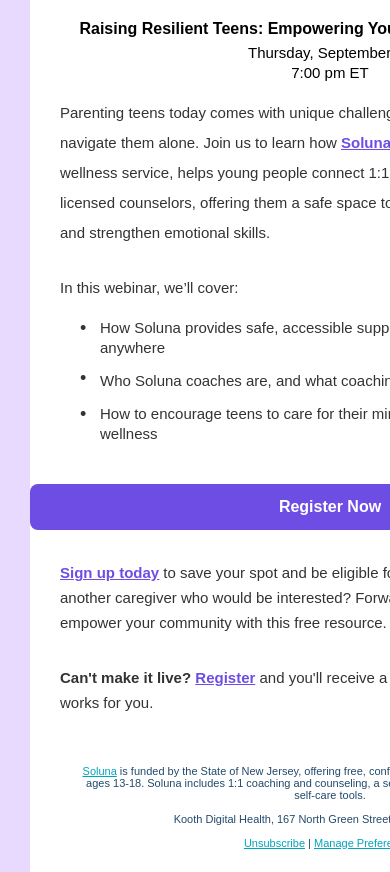
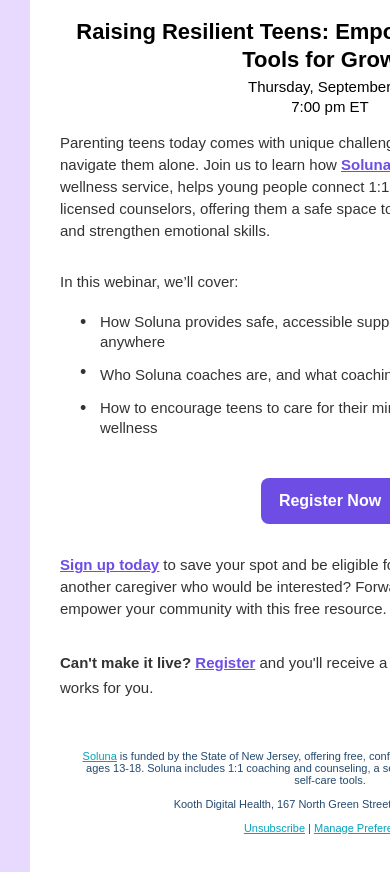
Before and after one commit to dishupatel/solunaapp, a plain HTML site: page Index.html in a window 390 px wide. Shown: the part 262-1134 px from the top of the page. Drawn offline with Linux system fonts and the light colour scheme.

Commit message:
updated css

```diff
--- a/Index.html
+++ b/Index.html
@@ -28,7 +28,7 @@
 			:root{color-scheme:light;}
 			@media (prefers-dark-interface) {body{-apple-color-filter:none;}}
 			@media only screen and (max-width: 640px) {  #emailBody table, .table-width, .table-width, #emailWrappe{width: 100%!important; max-width: 100%!important; }  .listing-table{  max-width: 100%!important; width: 100%!important;} .testi-box{padding: 15px!important; height: 100px;}
-		    .mid-title{font: 600 30px / 36px Arial, Helvetica, sans-serif!important;} .pragraph-text{font: 500 22px / 28px Arial, Helvetica, sans-serif!important;} .pragraph-text-small{font: 500 18px / 24px Arial, Helvetica, sans-serif!important;}
+		    .mid-title{font: 600 30px / 36px Arial, Helvetica, sans-serif!important;} .pragraph-text{font: 500 22px / 28px Arial, Helvetica, sans-serif!important;} .pragraph-text-small{font: 500 18px / 24px Arial, Helvetica, sans-serif!important;} td.midtitle strong{font-size: 22px!important; line-height: 28px!important;} .body-text{line-height: 22px!important;}
 			}
 
 		</style>
@@ -71,13 +71,13 @@
 
 										<!--section  End-->
 										<tr>
-											<td>
+											<td style="padding: 0 30px;">
 												<table width="100%" cellpadding="0" cellspacing="0">
 													<tr>
 														<td>
 															<table width="100%" cellpadding="0" cellspacing="0">
 																<tr>
-																	<td align="center" style="font:700 16px/22px Arial, Helvetica, sans-serif; color:#000000; padding-top: 20px; padding-bottom: 3px;">
+																	<td class="midtitle" align="center" style="font:700 16px/22px Arial, Helvetica, sans-serif; color:#000000; padding-top: 20px; padding-bottom: 3px;">
 																		<strong>Raising Resilient Teens: Empowering Youth with Tools for Growth</strong><br>
 
 																	  </td>
@@ -99,7 +99,7 @@
 											<td>
 												<table width="100%" cellpadding="0" cellspacing="0">
 													<tr>
-														<td style="font:300 15px/30px Arial, Helvetica, sans-serif;; color:#333333; padding: 15px 30px;">
+														<td  class="body-text" style="font:300 15px/25px Arial, Helvetica, sans-serif;; color:#333333; padding: 15px 30px;">
 															Parenting teens today comes with unique challenges – but you don’t have to navigate them alone.
 															Join us to learn how
 															<a href="https://solunaapp.com/families/" style="color: #6e4de5; text-decoration: underline;"><strong><u>Soluna</u></strong></a>,
@@ -171,7 +171,7 @@
 												<table width="100%" cellpadding="0" cellspacing="0">
 													<tr>
 														<td align="center">
-															<table width="138px" cellpadding="0" cellspacing="0" style="width: 138px; max-width:138px ; height: 42px;">
+															<table width="138px" cellpadding="0" cellspacing="0" style="width: 138px!important; max-width:138px!important; height: 42px;">
 																<tr>
 																	<td align="center" bgcolor="#6E4DE5" style="width: 138px; height: 42px; border-radius:8px; padding: 2px">
 																		<a href="https://share.hsforms.com/1JaqF-IEHTGKC4LIE1W6XgQpdjgk" target="_blank" style="color:#ffffff; text-decoration:none; font-family:Arial, sans-serif; font-size:16px;">
@@ -192,7 +192,7 @@
 												<td style="padding: 30px;">
 													<table width="100%" cellpadding="0" cellspacing="0">
 														<tr>
-															<td style="font:15px/25px Arial, Helvetica, sans-serif; color:#333333;">
+															<td class="body-text" style="font:15px/25px Arial, Helvetica, sans-serif; color:#333333;">
 																<a href="https://share.hsforms.com/1JaqF-IEHTGKC4LIE1W6XgQpdjgk"><strong style="color: #6e4de5;"> <u>Sign up today</u></strong></a>
 																to save your spot and be eligible for a special delivery! Know another caregiver who would be interested?
 																Forward them this email and empower your community with this free resource. 💜
```
